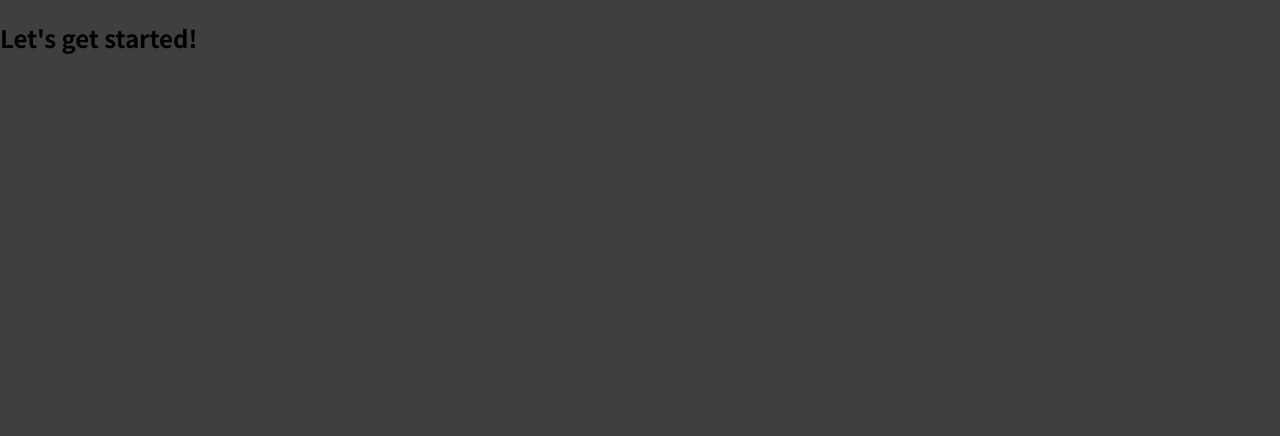
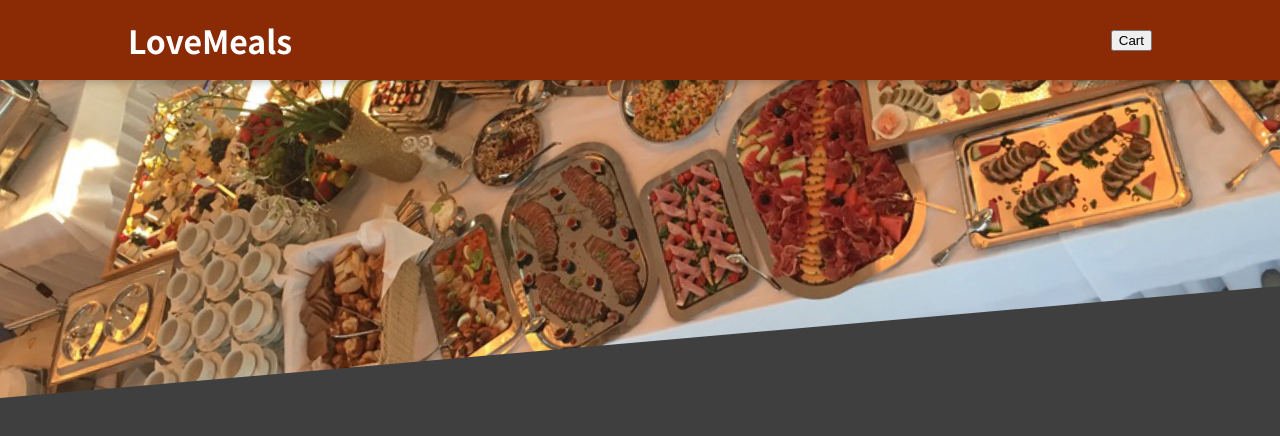
Before and after one commit to marovichn/food-ordering-react-app-project, a React (Create React App) app in the folder FoodOrderingApp/: page / in a window 1280 px wide. Shown: the top 436 px of the page. Built offline with nearby package versions, Linux system fonts and the light colour scheme.

Commit message:
adding-demo-header

```diff
--- a/FoodOrderingApp/src/App.js
+++ b/FoodOrderingApp/src/App.js
@@ -1,8 +1,11 @@
+import React from "react";
+import Header from "./Layout/Header";
+
 function App() {
   return (
-    <div>
-      <h2>Let's get started!</h2>
-    </div>
+    <React.Fragment>
+      <Header></Header>
+    </React.Fragment>
   );
 }
 
--- /dev/null
+++ b/FoodOrderingApp/src/Layout/Header.js
@@ -0,0 +1,18 @@
+import React from "react";
+import classes from "./Header.module.css";
+import meals from "../assets/meals.jpg";
+
+const Header = (props) => {
+  return (
+    <React.Fragment>
+      <header className={classes.header}>
+        <h1>LoveMeals</h1>
+        <button>Cart</button>
+      </header>
+      <div className={classes["main-image"]}>
+        <img src={meals} alt="table of delicious food" />
+      </div>
+    </React.Fragment>
+  );
+};
+export default Header;
--- /dev/null
+++ b/FoodOrderingApp/src/Layout/Header.module.css
@@ -0,0 +1,29 @@
+.header {
+  position: fixed;
+  top: 0;
+  left: 0;
+  width: 100%;
+  height: 5rem;
+  background-color: #8a2b06;
+  color: white;
+  display: flex;
+  justify-content: space-between;
+  align-items: center;
+  padding: 0 10%;
+  box-shadow: 0 2px 8px rgba(0, 0, 0, 0.25);
+  z-index: 10;
+}
+
+.main-image {
+  width: 100%;
+  height: 25rem;
+  z-index: 0;
+  overflow: hidden;
+}
+
+.main-image img {
+  width: 110%;
+  height: 100%;
+  object-fit: cover;
+  transform: rotateZ(-5deg) translateY(-4rem) translateX(-1rem);
+}
```
Also changed, not shown: FoodOrderingApp/src/assets/meals.jpg (added).
